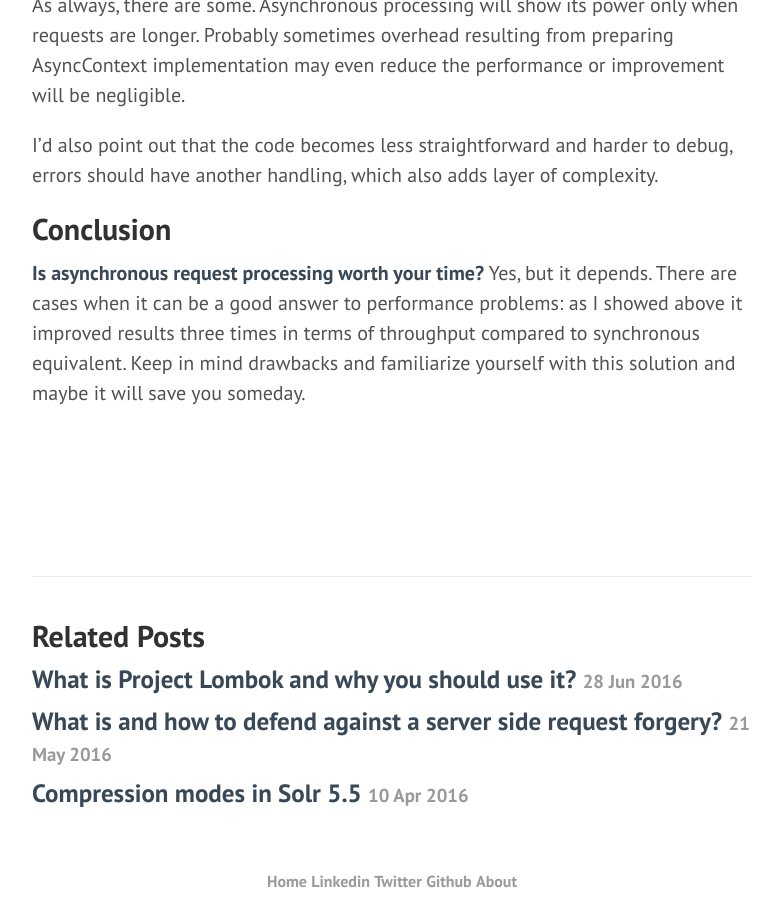
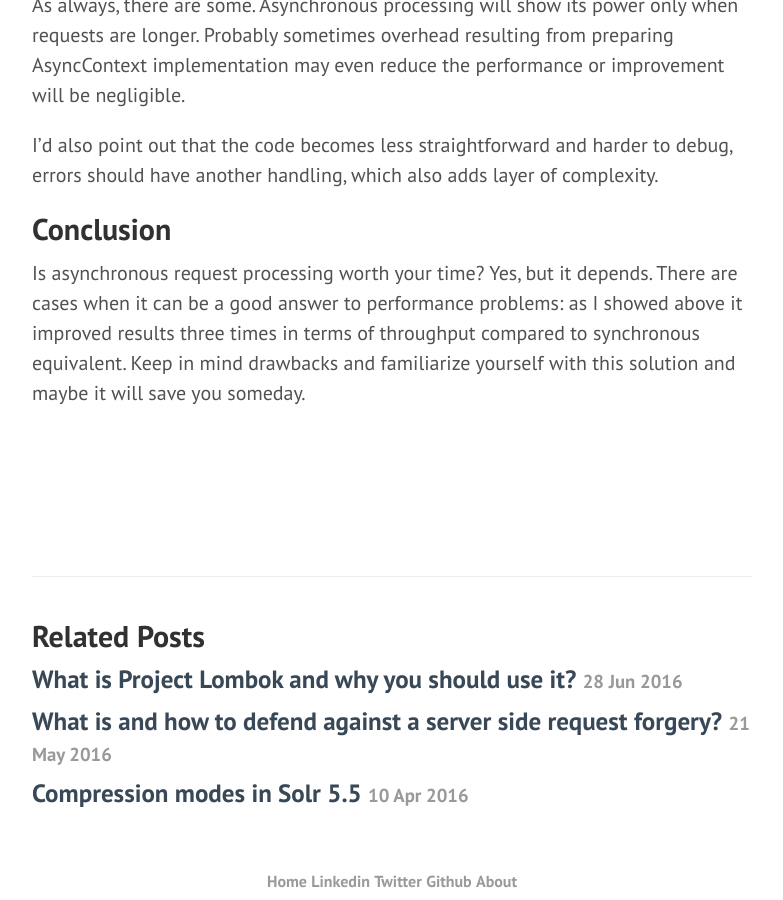
Before and after one commit to mikolajkania/mikolajkania.github.io, a Jekyll site: the page built from _posts/2016-10-31-asynchronous-request-processing-in-spring-mvc.md, in a window 1280 px wide and 900 px high, scrolled down 4568 px. Shown: the whole window, without its empty margins (428-1211 px from the left). Built offline with Jekyll 4.4.1, drawn with Linux system fonts in a browser that asks for light colours; some of the changed lines change nothing that is shown.

Commit message:
No self-link

```diff
--- a/_posts/2016-10-31-asynchronous-request-processing-in-spring-mvc.md
+++ b/_posts/2016-10-31-asynchronous-request-processing-in-spring-mvc.md
@@ -103,4 +103,4 @@ As always, there are some. Asynchronous processing will show its power only when
 I'd also point out that the code becomes less straightforward and harder to debug, errors should have another handling, which also adds layer of complexity.
 
 <h2>Conclusion</h2>
-[Is asynchronous request processing worth your time?](http://itblues.pl/2016/10/31/asynchronous-request-processing-in-spring-mvc/) Yes, but it depends. There are cases when it can be a good answer to performance problems: as I showed above it improved results three times in terms of throughput compared to synchronous equivalent. Keep in mind drawbacks and familiarize yourself with this solution and maybe it will save you someday.
+Is asynchronous request processing worth your time? Yes, but it depends. There are cases when it can be a good answer to performance problems: as I showed above it improved results three times in terms of throughput compared to synchronous equivalent. Keep in mind drawbacks and familiarize yourself with this solution and maybe it will save you someday.
```
